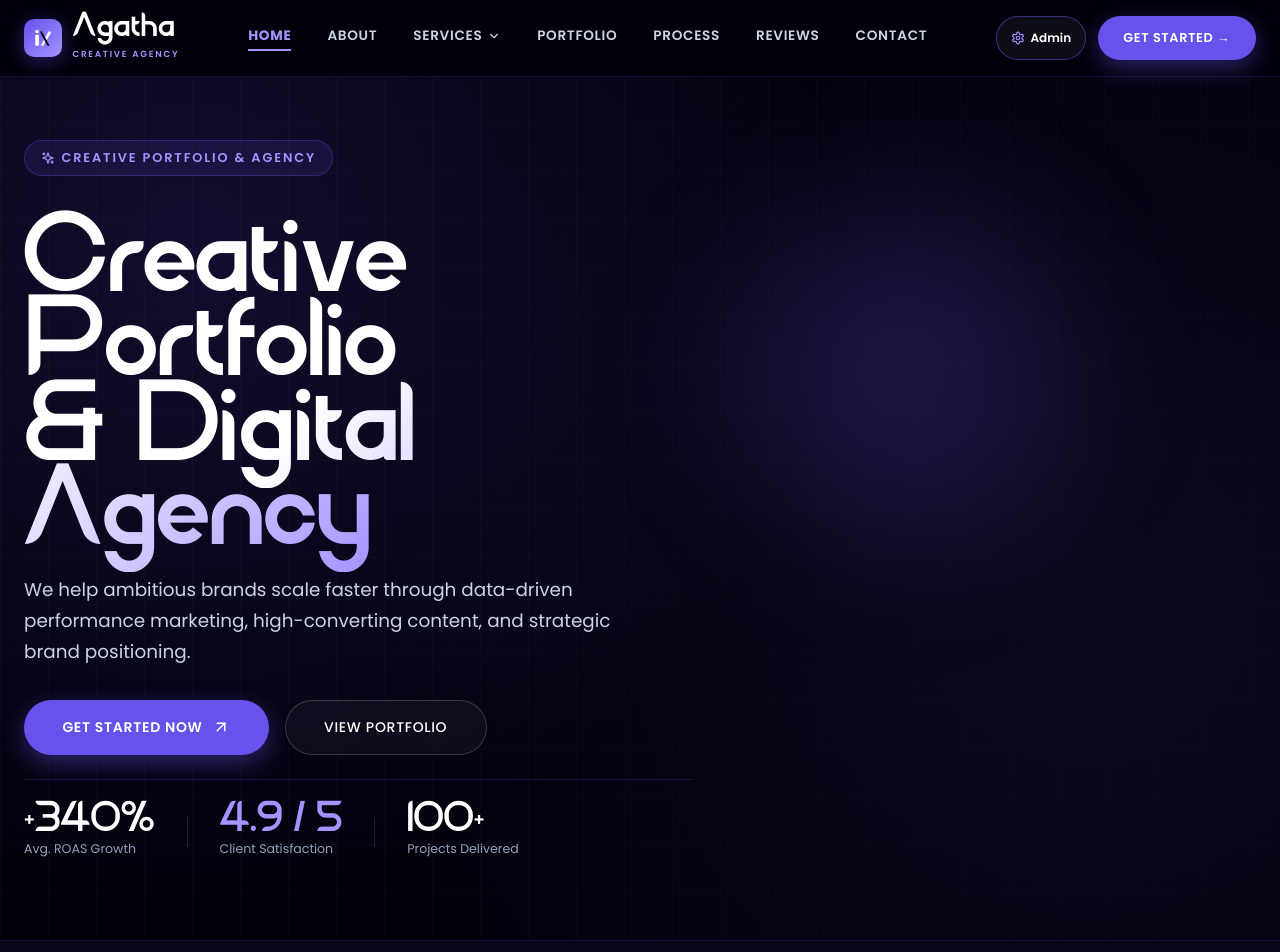
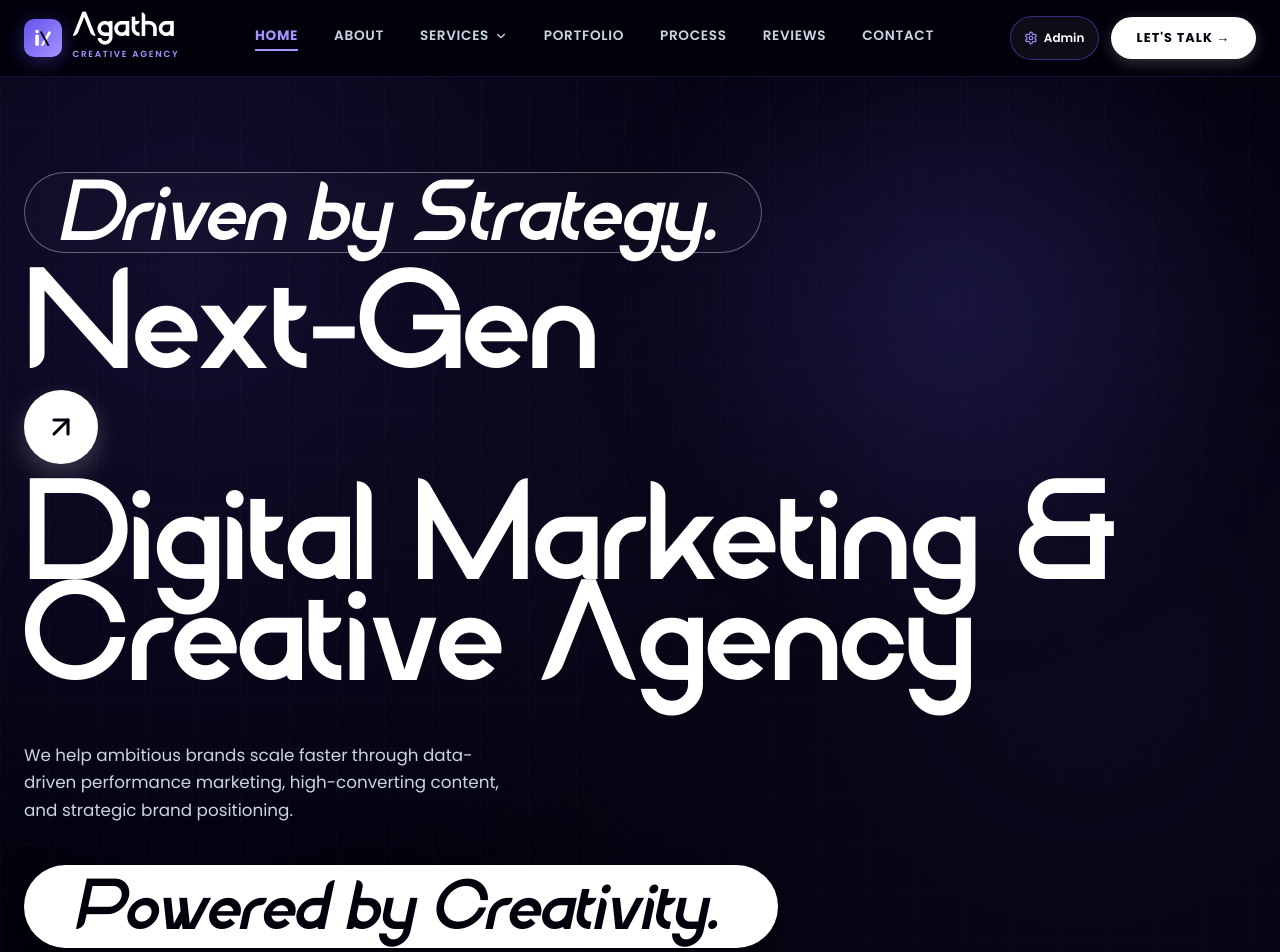
Before and after one commit to Inflixmarketing/inflix-website, a React (Vite) app: page / in a window 1280 px wide. Shown: the top 952 px of the page. Built offline with nearby package versions, Linux system fonts and the light colour scheme.

Commit message:
Clone Agatha hero layout 1:1, update all exact text copy data, and synchronize v6 storage

```diff
--- a/src/components/Header.jsx
+++ b/src/components/Header.jsx
@@ -174,13 +174,24 @@ export const Header = () => {
             <span>Admin</span>
           </button>
 
-          {/* Desktop Only CTA (Hidden on Mobile view to avoid clutter) */}
+          {/* Desktop Only CTA - Agatha White Pill Button */}
           <a
             href="#contact"
-            className="btn-agatha-purple desktop-cta"
-            style={{ padding: '0.65rem 1.6rem', fontSize: '0.8rem' }}
+            className="desktop-cta"
+            style={{
+              padding: '0.65rem 1.6rem',
+              fontSize: '0.8rem',
+              fontWeight: 700,
+              letterSpacing: '0.08em',
+              textTransform: 'uppercase',
+              backgroundColor: '#ffffff',
+              color: '#02010c',
+              borderRadius: '9999px',
+              transition: 'all 0.3s ease',
+              boxShadow: '0 4px 15px rgba(255, 255, 255, 0.2)'
+            }}
           >
-            <span>GET STARTED →</span>
+            <span>LET'S TALK →</span>
           </a>
 
           {/* Mobile Menu Toggle */}
--- a/src/components/Hero.jsx
+++ b/src/components/Hero.jsx
@@ -1,128 +1,218 @@
 import React from 'react';
 import { useContent } from '../context/ContentContext';
-import { ArrowUpRight, TrendingUp, Award, Sparkles } from 'lucide-react';
+import { ArrowUp } from 'lucide-react';
 
 export const Hero = () => {
   const { content } = useContent();
   const hero = content.hero || {};
-  const brand = content.brand || {};
-  const primaryColor = brand.primaryColor || '#edb403';
+
+  const outlineText = hero.capsuleOutline || "Driven by Strategy.";
+  const solidText = hero.capsuleSolid || "Powered by Creativity.";
+  const titleMain = hero.titleMain || "Next-Gen Digital Marketing & Creative Agency";
+  const description = hero.description || "We help ambitious brands scale faster through data-driven performance marketing, high-converting content, and strategic brand positioning.";
 
   return (
     <section id="home" className="agatha-grid-bg" style={{
       position: 'relative',
-      paddingTop: '4rem',
-      paddingBottom: '5rem',
-      overflow: 'hidden'
+      paddingTop: '6rem',
+      paddingBottom: '6rem',
+      overflow: 'hidden',
+      minHeight: '88vh',
+      display: 'flex',
+      alignItems: 'center'
     }}>
-      {/* Glow Orbs */}
+      {/* Top Right Glowing Ambient Light */}
       <div style={{
         position: 'absolute',
-        top: '5%',
-        right: '10%',
-        width: '500px',
-        height: '500px',
-        background: `radial-gradient(circle, rgba(103, 82, 236, 0.25) 0%, transparent 70%)`,
+        top: '-10%',
+        right: '0%',
+        width: '650px',
+        height: '650px',
+        background: `radial-gradient(circle, rgba(103, 82, 236, 0.22) 0%, rgba(2, 1, 12, 0) 70%)`,
         pointerEvents: 'none',
         filter: 'blur(50px)'
       }} />
 
-      <div className="container" style={{ position: 'relative', zIndex: 2 }}>
+      <div className="container" style={{ position: 'relative', zIndex: 2, width: '100%' }}>
 
+        {/* Main Headline Container */}
+        <div style={{ display: 'flex', flexDirection: 'column', gap: '0.75rem' }}>
+
+          {/* Row 1: Outline Pill + First Heading Text */}
           <div style={{
-          display: 'grid',
-          gridTemplateColumns: '1fr',
-          gap: '3rem',
-          alignItems: 'center'
-        }} className="hero-main-grid">
+            display: 'flex',
+            alignItems: 'center',
+            gap: '1.25rem',
+            flexWrap: 'wrap'
+          }} className="agatha-hero-row">
 
-          {/* Left Hero Column */}
-          <div style={{ display: 'flex', flexDirection: 'column', gap: '1.5rem' }}>
-
-            {/* Top Category Badge Pill */}
-            <div style={{ display: 'inline-flex', alignItems: 'center' }}>
-              <span className="section-category">
-                <Sparkles size={14} style={{ color: '#a394ff' }} />
-                <span>Creative Portfolio & Agency</span>
+            {/* Outline Capsule Pill */}
+            <div style={{
+              display: 'inline-flex',
+              alignItems: 'center',
+              justifyContent: 'center',
+              padding: '0.5rem 2.4rem',
+              border: '1.5px solid rgba(255, 255, 255, 0.35)',
+              borderRadius: '9999px',
+              background: 'rgba(255, 255, 255, 0.02)',
+              backdropFilter: 'blur(10px)',
+              transition: 'all 0.3s ease'
+            }} className="agatha-hero-pill-outline">
+              <span style={{
+                fontFamily: "'Ancola', Georgia, serif",
+                fontStyle: 'italic',
+                fontSize: 'clamp(2.2rem, 4.5vw, 4.2rem)',
+                fontWeight: 300,
+                color: '#ffffff',
+                lineHeight: 1.1,
+                letterSpacing: '0.01em'
+              }}>
+                {outlineText}
               </span>
             </div>
 
-            {/* Hero Main Headline */}
-            <h1 style={{
+            {/* Next-Gen / Creative Text */}
+            <span style={{
               fontFamily: "'Ancola', 'Tenor Sans', serif",
-              fontSize: 'clamp(2.5rem, 6vw, 4.8rem)',
+              fontSize: 'clamp(3.2rem, 7.5vw, 6.2rem)',
               fontWeight: 400,
-              lineHeight: 1.1,
               color: '#ffffff',
+              lineHeight: 1.05,
               letterSpacing: '0.01em'
             }}>
-              Creative Portfolio <br /> & <span className="text-purple-gradient">Digital Agency</span>
-            </h1>
-
-            {/* Description Paragraph */}
-            <p style={{
-              fontSize: '1.15rem',
-              color: '#cbd5e1',
-              lineHeight: 1.7,
-              maxWidth: '640px'
-            }}>
-              {hero.description || 'We craft high-impact brand identities, converting digital experiences, and strategic marketing campaigns that elevate ambitious companies.'}
-            </p>
-
-            {/* Primary & Secondary Action Buttons */}
-            <div style={{ display: 'flex', gap: '1rem', flexWrap: 'wrap', paddingTop: '0.5rem' }} className="hero-btn-group">
-              <a href="#contact" className="btn-agatha-purple">
-                <span>GET STARTED NOW</span>
-                <ArrowUpRight size={18} />
-              </a>
-              <a href="#portfolio" className="btn-agatha-outline">
-                <span>VIEW PORTFOLIO</span>
-              </a>
+              Next-Gen
+            </span>
           </div>
 
-            {/* Social Proof Badges */}
+          {/* Row 2: Circle Arrow Button + Main Title Text */}
           <div style={{
             display: 'flex',
             alignItems: 'center',
-              gap: '2rem',
-              paddingTop: '1.5rem',
-              borderTop: '1px solid rgba(103, 82, 236, 0.2)',
-              flexWrap: 'wrap'
+            gap: '1.25rem',
+            flexWrap: 'wrap',
+            marginTop: '0.25rem'
+          }} className="agatha-hero-row">
+
+            {/* Circular Arrow Button */}
+            <a
+              href="#portfolio"
+              style={{
+                width: '74px',
+                height: '74px',
+                borderRadius: '50%',
+                backgroundColor: '#ffffff',
+                display: 'inline-flex',
+                alignItems: 'center',
+                justifyContent: 'center',
+                color: '#02010c',
+                flexShrink: 0,
+                boxShadow: '0 10px 25px rgba(255, 255, 255, 0.2)',
+                transition: 'transform 0.3s ease, background-color 0.3s ease'
+              }}
+              className="agatha-hero-arrow-btn"
+              aria-label="Explore Portfolio"
+            >
+              <ArrowUp size={34} style={{ transform: 'rotate(45deg)', color: '#02010c', strokeWidth: 2.2 }} />
+            </a>
+
+            <h1 style={{
+              fontFamily: "'Ancola', 'Tenor Sans', serif",
+              fontSize: 'clamp(3.2rem, 7.5vw, 6.2rem)',
+              fontWeight: 400,
+              color: '#ffffff',
+              lineHeight: 1.05,
+              letterSpacing: '0.01em',
+              margin: 0,
+              display: 'inline'
             }}>
-              <div>
-                <span style={{ fontFamily: "'Ancola', 'Tenor Sans', serif", fontSize: '1.8rem', color: '#ffffff', display: 'block', lineHeight: 1 }}>+340%</span>
-                <span style={{ fontSize: '0.785rem', color: '#94a3b8', marginTop: '6px', display: 'block' }}>Avg. ROAS Growth</span>
-              </div>
-              <div style={{ width: '1px', height: '30px', background: 'rgba(103, 82, 236, 0.3)' }} />
-              <div>
-                <span style={{ fontFamily: "'Ancola', 'Tenor Sans', serif", fontSize: '1.8rem', color: '#a394ff', display: 'block', lineHeight: 1 }}>4.9 / 5</span>
-                <span style={{ fontSize: '0.785rem', color: '#94a3b8', marginTop: '6px', display: 'block' }}>Client Satisfaction</span>
-              </div>
-              <div style={{ width: '1px', height: '30px', background: 'rgba(103, 82, 236, 0.3)' }} />
-              <div>
-                <span style={{ fontFamily: "'Ancola', 'Tenor Sans', serif", fontSize: '1.8rem', color: '#ffffff', display: 'block', lineHeight: 1 }}>100+</span>
-                <span style={{ fontSize: '0.785rem', color: '#94a3b8', marginTop: '6px', display: 'block' }}>Projects Delivered</span>
-              </div>
+              Digital Marketing & Creative Agency
+            </h1>
           </div>
 
         </div>
+
+        {/* Row 3: Sub-description on Left, Solid White Pill on Right */}
+        <div style={{
+          display: 'flex',
+          justifyContent: 'space-between',
+          alignItems: 'flex-end',
+          gap: '2.5rem',
+          flexWrap: 'wrap',
+          marginTop: '3.5rem'
+        }} className="agatha-hero-bottom">
+
+          {/* Subheading / Description */}
+          <div style={{ maxWidth: '480px' }}>
+            <p style={{
+              fontSize: '1.05rem',
+              color: '#cbd5e1',
+              lineHeight: 1.65,
+              margin: 0
+            }}>
+              {description}
+            </p>
+          </div>
+
+          {/* Solid White Pill Badge */}
+          <a
+            href="#contact"
+            style={{
+              backgroundColor: '#ffffff',
+              color: '#02010c',
+              padding: '1.1rem 3.4rem',
+              borderRadius: '9999px',
+              boxShadow: '0 15px 35px rgba(0, 0, 0, 0.5)',
+              display: 'inline-flex',
+              alignItems: 'center',
+              justifyContent: 'center',
+              textDecoration: 'none',
+              transition: 'transform 0.3s ease, box-shadow 0.3s ease'
+            }}
+            className="agatha-hero-pill-solid"
+          >
+            <span style={{
+              fontFamily: "'Ancola', Georgia, serif",
+              fontStyle: 'italic',
+              fontSize: 'clamp(1.8rem, 3.8vw, 3rem)',
+              fontWeight: 400,
+              color: '#02010c',
+              lineHeight: 1,
+              letterSpacing: '0.01em'
+            }}>
+              {solidText}
+            </span>
+          </a>
 
         </div>
 
       </div>
 
       <style>{`
-        @media (min-width: 992px) {
-          .hero-main-grid {
-            grid-template-columns: 1.3fr 1fr !important;
+        .agatha-hero-arrow-btn:hover {
+          transform: scale(1.1) rotate(10deg) !important;
+          background-color: #a394ff !important;
         }
+        .agatha-hero-pill-solid:hover {
+          transform: translateY(-4px) !important;
+          box-shadow: 0 20px 45px rgba(103, 82, 236, 0.4) !important;
         }
-        @media (max-width: 767px) {
-          .hero-btn-group {
-            flex-direction: column !important;
+        @media (max-width: 768px) {
+          .agatha-hero-row {
+            gap: 0.75rem !important;
           }
-          .hero-btn-group a {
+          .agatha-hero-pill-outline {
+            padding: 0.35rem 1.4rem !important;
+          }
+          .agatha-hero-arrow-btn {
+            width: 54px !important;
+            height: 54px !important;
+          }
+          .agatha-hero-pill-solid {
+            padding: 0.85rem 2rem !important;
             width: 100% !important;
+          }
+          .agatha-hero-bottom {
+            margin-top: 2rem !important;
           }
         }
       `}</style>
--- a/src/context/ContentContext.jsx
+++ b/src/context/ContentContext.jsx
@@ -3,7 +3,7 @@ import defaultData from '../data/defaultContent.json';
 
 const ContentContext = createContext();
 
-const LOCAL_STORAGE_KEY = 'inflix_website_data_v5';
+const LOCAL_STORAGE_KEY = 'inflix_website_data_v6';
 
 export const ContentProvider = ({ children }) => {
   const [content, setContent] = useState(() => {
```
Also changed, not shown: src/data/defaultContent.json (+25 -1 lines). Lines whose indentation alone changed are shown as unchanged.
